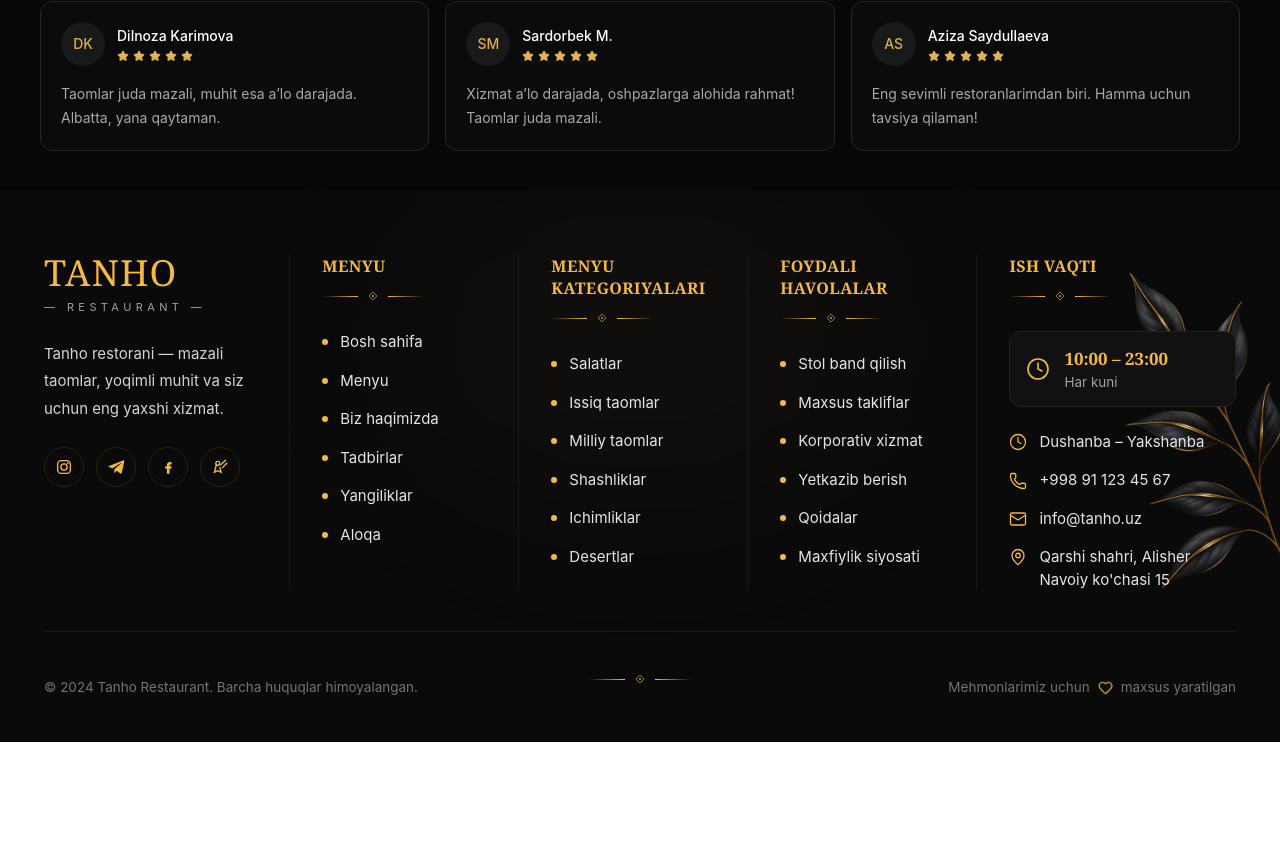
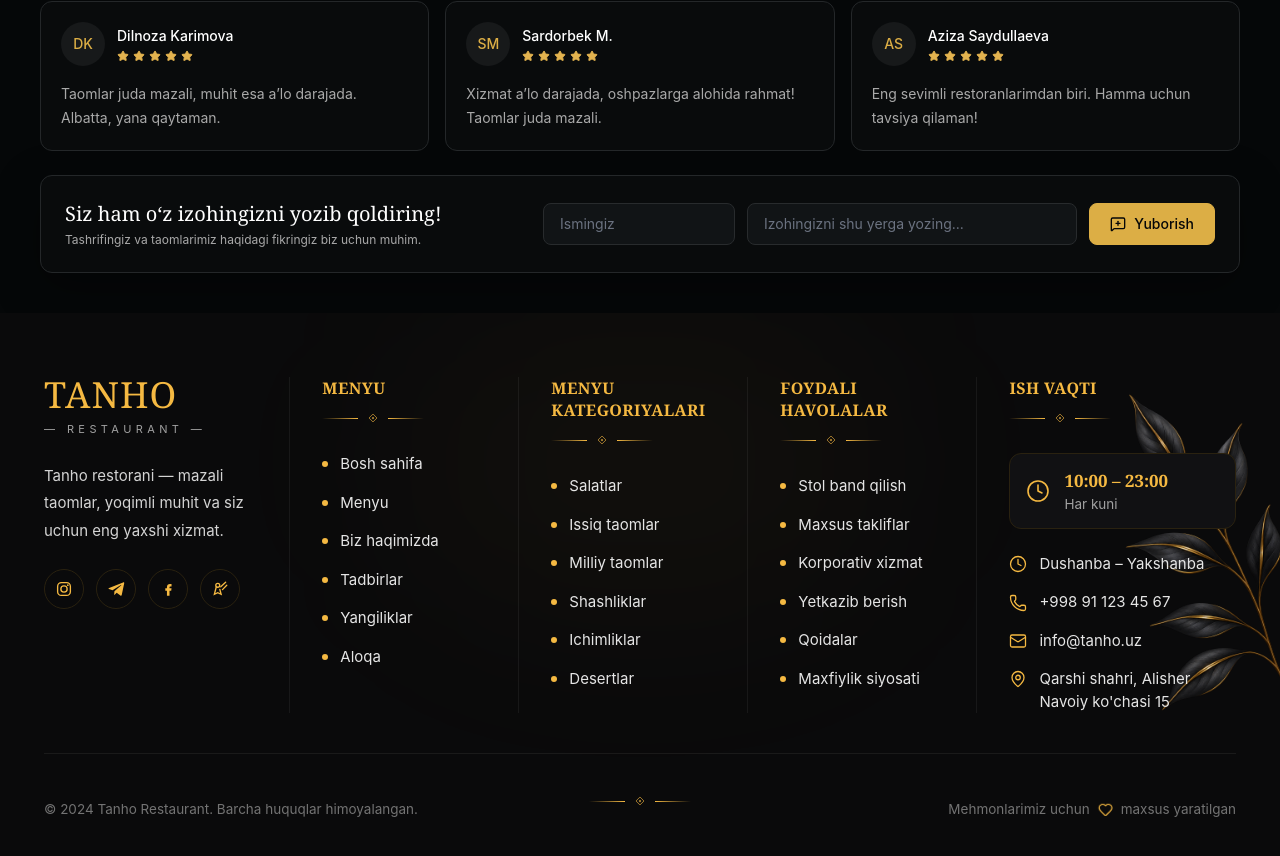
Before and after one commit to FULLSTACK-1-PRACTICE/tanho-restaurant-project, a React (Vite) app: page / in a window 1280 px wide. Shown: the part 2421-3277 px from the top of the page. Before the commit the page ends 3163 px from the top, so only its background shows below. Built offline with nearby package versions, Linux system fonts and the light colour scheme.

Commit message:
added consumers for they write ours feedback

```diff
--- a/src/components/Landing/BookaTable.tsx
+++ b/src/components/Landing/BookaTable.tsx
@@ -2,6 +2,7 @@ import {
   CalendarDays,
   Clock3,
   MapPin,
+  MessageSquarePlus,
   Navigation,
   Phone,
   Send,
@@ -105,8 +106,6 @@ function Footer() {
                   Odamlar soni
                 </button>
               </div>
-
-
 
               <p className="mt-5 text-sm text-[#c7c7c7]">
                 Yoki qo‘ng‘iroq qiling:
@@ -314,6 +313,69 @@ function Footer() {
               </div>
             ))}
           </div>
+
+          <div
+            className="
+              mt-6 rounded-xl border border-[#242729]
+              bg-[#090b0c] p-6 shadow-[0_15px_45px_rgba(0,0,0,0.35)]
+            "
+          >
+            <div className="flex flex-col gap-6 lg:flex-row lg:items-center lg:justify-between">
+              <div>
+                <h3 className="font-serif text-xl text-white">
+                  Siz ham o‘z izohingizni yozib qoldiring!
+                </h3>
+                <p className="mt-1 text-xs text-[#a9a9a9]">
+                  Tashrifingiz va taomlarimiz haqidagi fikringiz biz uchun muhim.
+                </p>
+              </div>
+
+              <form
+                onSubmit={(e) => e.preventDefault()}
+                className="flex flex-1 flex-col gap-3 sm:flex-row sm:items-center lg:max-w-2xl"
+              >
+                <input
+                  type="text"
+                  placeholder="Ismingiz"
+                  required
+                  className="
+                    w-full rounded-lg border border-[#282b2d] bg-[#111416]
+                    px-4 py-2.5 text-sm text-[#f1eee7] placeholder-[#6b7280]
+                    outline-none transition-all duration-300
+                    focus:border-[#dcae45] focus:bg-[#151719]
+                    sm:w-48
+                  "
+                />
+
+                <input
+                  type="text"
+                  placeholder="Izohingizni shu yerga yozing..."
+                  required
+                  className="
+                    w-full flex-1 rounded-lg border border-[#282b2d] bg-[#111416]
+                    px-4 py-2.5 text-sm text-[#f1eee7] placeholder-[#6b7280]
+                    outline-none transition-all duration-300
+                    focus:border-[#dcae45] focus:bg-[#151719]
+                  "
+                />
+
+                <button
+                  type="submit"
+                  className="
+                    flex cursor-pointer shrink-0 items-center justify-center gap-2
+                    rounded-lg border border-[#dcae45] bg-[#dcae45]
+                    px-5 py-2.5 text-sm font-medium text-[#050708]
+                    transition-all duration-300
+                    hover:-translate-y-0.5 hover:bg-[#f2c96c]
+                    hover:shadow-[0_8px_20px_rgba(220,174,69,0.2)]
+                  "
+                >
+                  <MessageSquarePlus size={16} />
+                  Yuborish
+                </button>
+              </form>
+            </div>
+          </div>
         </section>
       </div>
     </footer>
```
